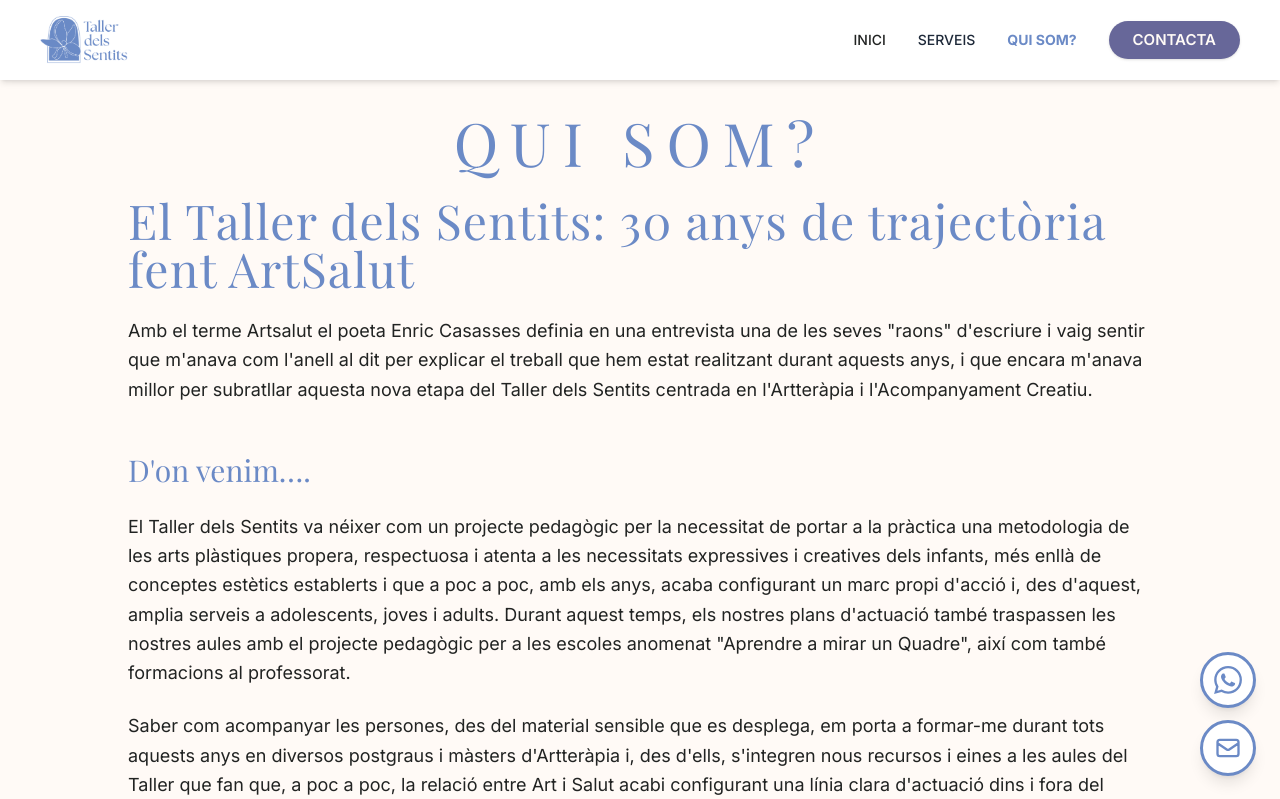
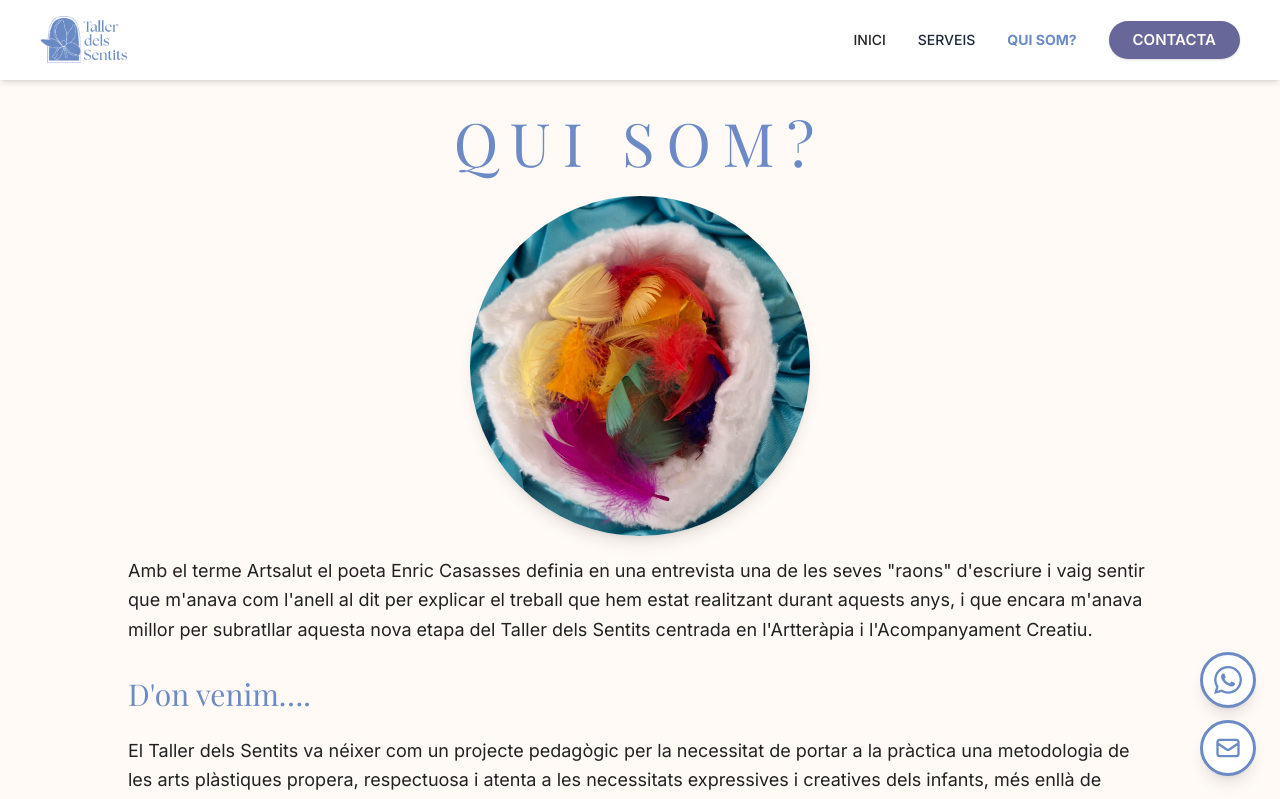
Before and after one commit to m-s-torne/taller-dels-sentits, a Next.js app: page /qui-som in a window 1280 px wide. Shown: the top 799 px of the page. Built offline with nearby package versions, Linux system fonts and the light colour scheme.

Commit message:
feat: standarize HeroSection component use and add rounded image component

```diff
--- a/app/(serveis)/artperdins/page.tsx
+++ b/app/(serveis)/artperdins/page.tsx
@@ -16,6 +16,7 @@ import { RestArtperDins } from './components/RestArtperdins';
 import { ImageCarousel } from '@/app/(serveis)/components/ImageCarousel';
 import { carouselImages1, carouselImages2 } from './lib/carouselImages';
 import { useScrollToTop } from '@/app/_hooks/useScrollToTop';
+import { RoundHeaderImage } from '@/app/_components/RoundHeaderImage';
 
 export default function Artperdins() {
     const service = servicesData.find(s => s.id === 'artperdins')!;
@@ -25,15 +26,9 @@ export default function Artperdins() {
     return (
         <main className={`${service.bgColor} py-10 px-4 sm:px-6 md:px-10 mt-18 min-h-screen`}>
             <div className="max-w-5xl mx-auto">
-                <HeroSection service={service}/>
+                <HeroSection title={service.title} subtitle={service.subtitle} />
 
-                <div className="flex justify-center md:mb-5 mb-10">
-                    <img
-                        className="w-50 h-50 sm:w-62 sm:h-62 md:w-85 md:h-85 object-cover rounded-full shadow-lg"
-                        src={headerImg.src}
-                        alt="Artperdins - Taller dels Sentits"
-                    />
-                </div>
+                <RoundHeaderImage src={headerImg.src} alt="Artperdins - Taller dels Sentits" />
 
                 {service.quote && <StaticQuote quote={service.quote} />}
 
--- a/app/(serveis)/artterapia/page.tsx
+++ b/app/(serveis)/artterapia/page.tsx
@@ -18,6 +18,7 @@ import {
 import { carouselImages } from '@/app/(serveis)/artterapia/lib/carouselImages';
 import { ImageCarousel } from '@/app/(serveis)/components/ImageCarousel';
 import { useScrollToTop } from '@/app/_hooks/useScrollToTop';
+import { RoundHeaderImage } from '@/app/_components/RoundHeaderImage';
 
 export default function Artterapia() {
     const service = servicesData[0]; // artterapia
@@ -27,15 +28,9 @@ export default function Artterapia() {
     return (
         <main className={`${service.bgColor} py-10 px-4 sm:px-6 md:px-10 mt-18 min-h-screen`}>
             <div className="max-w-5xl mx-auto">
-                <HeroSection service={service} />
+                <HeroSection title={service.title} subtitle={service.subtitle} />
 
-                <div className="flex justify-center md:mb-5 mb-10">
-                    <img
-                        className="w-50 h-50 sm:w-62 sm:h-62 md:w-85 md:h-85 object-cover rounded-full shadow-lg"
-                        src={headerImg.src}
-                        alt="Artteràpia - Taller dels Sentits"
-                    />
-                </div>
+                <RoundHeaderImage src={headerImg.src} alt="Artteràpia - Taller dels Sentits" />
 
                 {service.quote && <StaticQuote quote={service.quote} />}
 
--- a/app/(serveis)/centres/page.tsx
+++ b/app/(serveis)/centres/page.tsx
@@ -6,6 +6,7 @@ import angel2 from '../artterapia/assets/images/angel_2.jpg';
 import { HeroSection, LongDescription, MoreContentSection, StaticQuote } from '@/app/(serveis)/components';
 import { RestCentres } from './components/RestCentres';
 import { useScrollToTop } from '@/app/_hooks/useScrollToTop';
+import { RoundHeaderImage } from '@/app/_components/RoundHeaderImage';
 
 export default function Centres() {
     const service = servicesData.find(s => s.id === 'centres-educatius')!;
@@ -15,15 +16,9 @@ export default function Centres() {
     return (
         <main className={`${service.bgColor} py-10 px-4 sm:px-6 md:px-10 mt-18 min-h-screen`}>
             <div className="max-w-5xl mx-auto">
-                <HeroSection service={service} />
+                <HeroSection title={service.title} subtitle={service.subtitle} />
 
-                <div className="flex justify-center md:mb-5 mb-10">
-                    <img
-                        className="w-50 h-50 sm:w-62 sm:h-62 md:w-85 md:h-85 object-cover rounded-full shadow-lg"
-                        src={headerImg.src}
-                        alt="Centres Educatius - Taller dels Sentits"
-                    />
-                </div>
+                <RoundHeaderImage src={headerImg.src} alt="Centres Educatius - Taller dels Sentits" />
 
                 {service.quote && <StaticQuote quote={service.quote} />}
 
--- a/app/(serveis)/components/HeroSection.tsx
+++ b/app/(serveis)/components/HeroSection.tsx
@@ -1,12 +1,12 @@
 import { motion } from 'motion/react';
-import type { ServiceSectionType } from '@/app/_types/services.types';
 import { SectionHeading } from '@/app/_components/SectionHeading';
 
 interface HeroSectionProps {
-    service: ServiceSectionType;
+    title: string;
+    subtitle: string;
 }
 
-export const HeroSection = ({ service }: HeroSectionProps) => {
+export const HeroSection = ({ title, subtitle }: HeroSectionProps) => {
     return (
         <motion.div
             initial={{ opacity: 0, y: 40 }}
@@ -14,10 +14,10 @@ export const HeroSection = ({ service }: HeroSectionProps) => {
             transition={{ duration: 0.7, ease: 'easeOut' }}
             className="text-center md:mb-5 mb-10"
         >
-            <SectionHeading headingLevel="h1" title={service.title} />
+            <SectionHeading headingLevel="h1" title={title} />
 
             <p className="text-base sm:text-[15px] lg:text-[20px] font-light mx-auto">
-                {service.subtitle}
+                {subtitle}
             </p>
         </motion.div>
     );
--- /dev/null
+++ b/app/_components/RoundHeaderImage.tsx
@@ -0,0 +1,17 @@
+interface RoundHeaderImageProps {
+    src: string;
+    alt: string;
+    className?: string;
+}
+
+export const RoundHeaderImage = ({ src, alt, className }: RoundHeaderImageProps) => {
+    return (
+        <div className="flex justify-center md:mb-5 mb-10">
+            <img
+                className={`w-50 h-50 sm:w-62 sm:h-62 md:w-85 md:h-85 object-cover rounded-full shadow-lg${className ? ` ${className}` : ''}`}
+                src={src}
+                alt={alt}
+            />
+        </div>
+    );
+};
--- a/app/qui-som/page.tsx
+++ b/app/qui-som/page.tsx
@@ -1,19 +1,30 @@
+"use client"
+import { RoundHeaderImage } from '../_components/RoundHeaderImage';
 import { quiSomData } from './lib/quiSomData';
 import { SectionHeading } from '@/app/_components/SectionHeading';
+import { HeroSection } from '@/app/(serveis)/components';
+import headerImage from './assets/inici.jpg'
 
 export default function QuiSom () {
     const sections = [
-        { ...quiSomData.introduction, headingLevel: 'h2' as const },
         { ...quiSomData.history, headingLevel: 'h3' as const },
         { ...quiSomData.current, headingLevel: 'h3' as const }
     ];
 
     return (
         <main className="py-10 px-4 sm:px-6 md:px-10 mt-18 min-h-screen bg-lilac">
-            <div className="max-w-5xl mx-auto">
-                <SectionHeading headingLevel="h1" title={quiSomData.mainTitle} />
+            <div className="max-w-5xl mx-auto space-y-7">
+                <HeroSection title={quiSomData.mainTitle} subtitle={quiSomData.subtitle} />
+
+                <RoundHeaderImage src={headerImage.src} alt="header image"/>
 
                 <div className="max-w-6xl mx-auto space-y-8 text-gray-700 text-sm sm:text-lg leading-relaxed">
+                    {quiSomData.introduction.paragraphs.map((paragraph, i) => (
+                        <p key={i}>{paragraph}</p>
+                    ))}
+                </div>
+
+                <div className="max-w-6xl mx-auto space-y-8 text-gray-700 text-sm sm:text-lg leading-relaxed mt-8">
                     {sections.map((section, sectionIndex) => (
                         <section
                             key={sectionIndex}
@@ -21,7 +32,7 @@ export default function QuiSom () {
                         >
                             <SectionHeading
                                 headingLevel={section.headingLevel}
-                                title={section.title}
+                                title={section.title ?? 'no title provided'}
                             />
                             {section.paragraphs.map((paragraph, paragraphIndex) => {
                                 const isHighlightedParagraph = paragraph.includes("El Taller dels Sentits és un espai respectuós");
```
